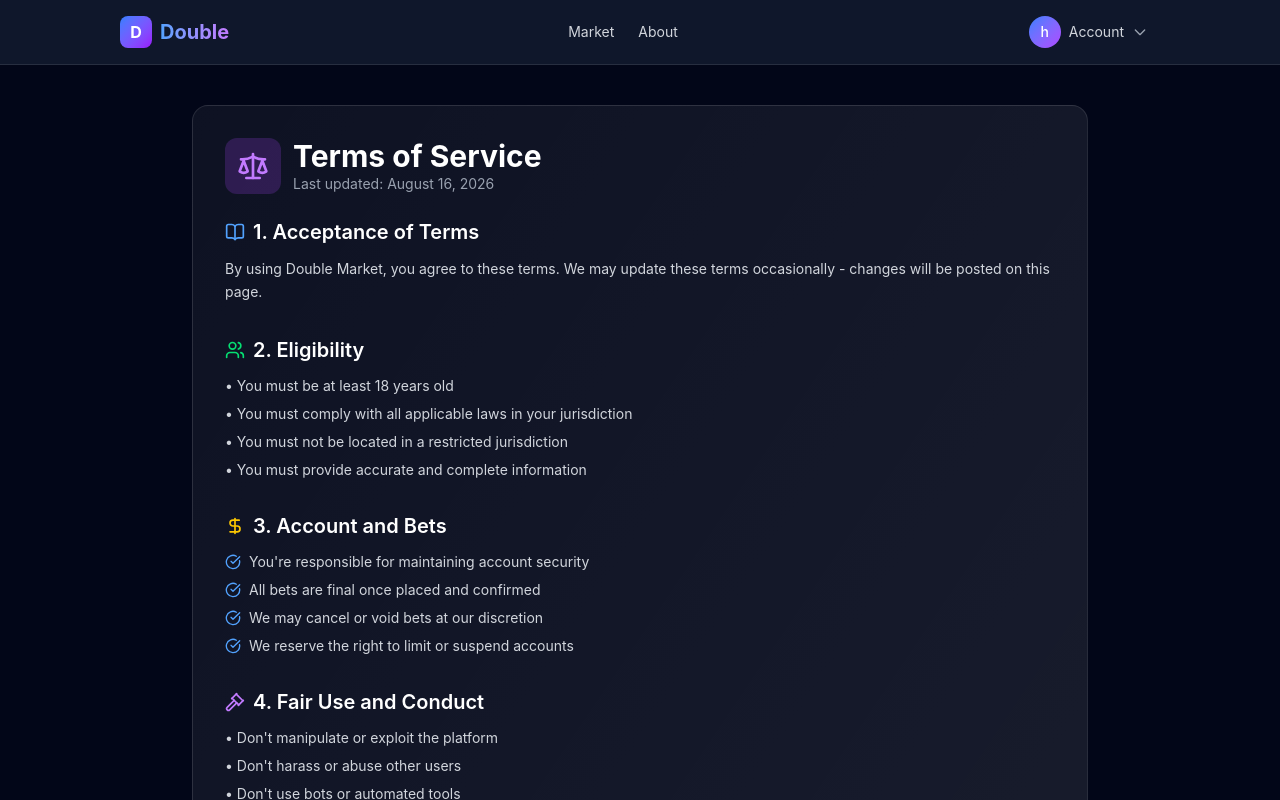
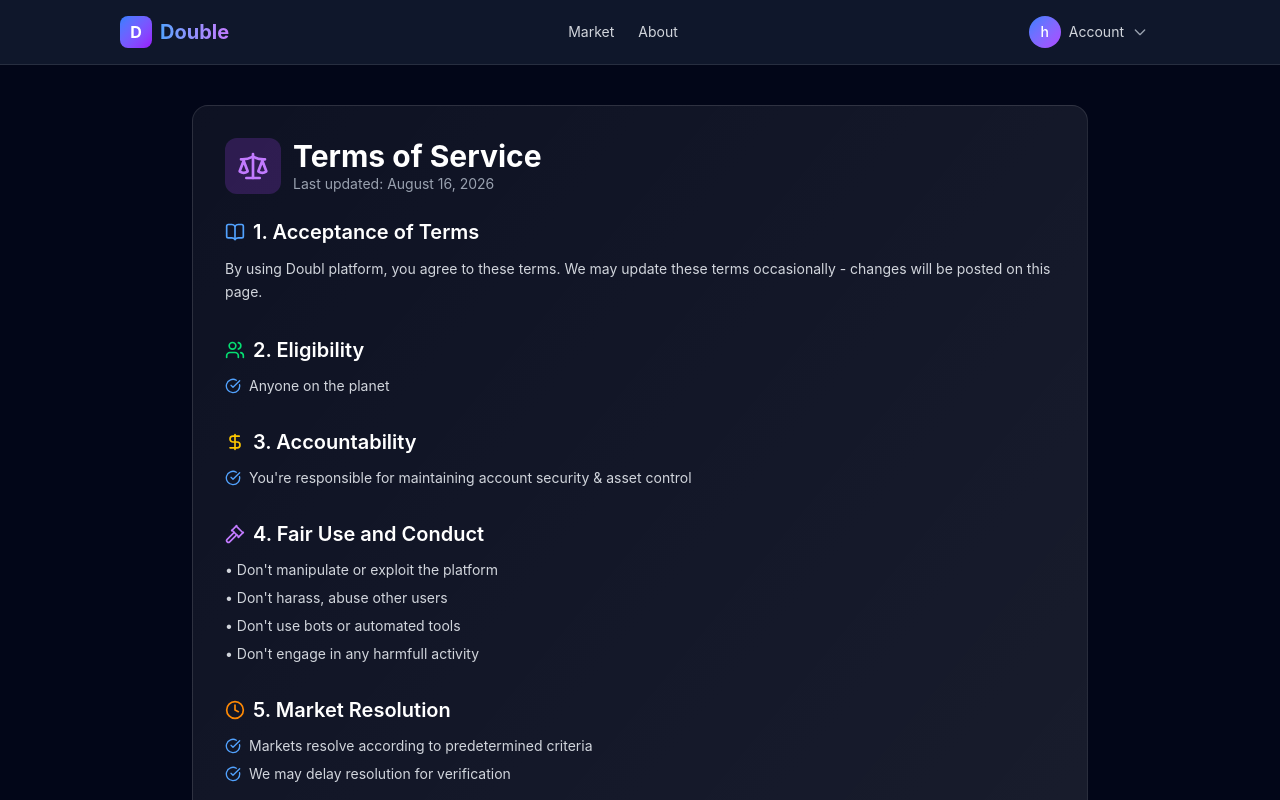
Before and after one commit to hibiki-shibata/double.frontend, a React (Vite) app: page /terms in a window 1280 px wide. Shown: the top 800 px of the page. Built offline with nearby package versions, Linux system fonts and the light colour scheme.

Commit message:
Edit: texts

```diff
--- a/src/features/service-info/Privacy.tsx
+++ b/src/features/service-info/Privacy.tsx
@@ -28,11 +28,19 @@
             <ul className="space-y-2 text-sm">
               <li className="flex items-start gap-2">
                 <CheckCircle className="w-4 h-4 text-green-400 mt-0.5 flex-shrink-0" />
-                <span>Email address and user names</span>
+                <span>Email address</span>
               </li>
               <li className="flex items-start gap-2">
                 <CheckCircle className="w-4 h-4 text-green-400 mt-0.5 flex-shrink-0" />
-                <span>Betting history and transaction data</span>
+                <span>UserName</span>
+              </li>
+              <li className="flex items-start gap-2">
+                <CheckCircle className="w-4 h-4 text-green-400 mt-0.5 flex-shrink-0" />
+                <span>Betting History</span>
+              </li>
+              <li className="flex items-start gap-2">
+                <CheckCircle className="w-4 h-4 text-green-400 mt-0.5 flex-shrink-0" />
+                <span>Transaction History</span>
               </li>
               <li className="flex items-start gap-2">
                 <CheckCircle className="w-4 h-4 text-green-400 mt-0.5 flex-shrink-0" />
@@ -53,15 +61,7 @@
               </li>
               <li className="flex items-start gap-2">
                 <CheckCircle className="w-4 h-4 text-blue-400 mt-0.5 flex-shrink-0" />
-                <span>Provide customer support and respond to inquiries</span>
-              </li>
-              <li className="flex items-start gap-2">
-                <CheckCircle className="w-4 h-4 text-blue-400 mt-0.5 flex-shrink-0" />
-                <span>Improve our platform and user experience</span>
-              </li>
-              <li className="flex items-start gap-2">
-                <CheckCircle className="w-4 h-4 text-blue-400 mt-0.5 flex-shrink-0" />
-                <span>Comply with legal and regulatory requirements</span>
+                <span>Comply with legal/regulatory requirements</span>
               </li>
             </ul>
           </section>
@@ -72,10 +72,10 @@
               Data Security
             </h2>
             <p className="text-sm leading-relaxed">
-              We implement standard security measures to protect your data,
-              including encryption, access controls, and so on.
-              We never sell your personal information to third parties.
-              Our service run on Open source, we are always welcoming your contribution for our security & service enhancement.
+              Applied industrial standard security measures to protect your data,
+              including encryption and access controls.
+              we never sell any personal information to third parties.
+              The platform is an open source, we needs your contributions for our security enhancement.
             </p>
           </section>
 
--- a/src/features/service-info/Terms.tsx
+++ b/src/features/service-info/Terms.tsx
@@ -26,7 +26,7 @@
                             1. Acceptance of Terms
                         </h2>
                         <p className="text-sm leading-relaxed">
-                            By using Double Market, you agree to these terms. We may update these terms occasionally - changes will
+                            By using Doubl platform, you agree to these terms. We may update these terms occasionally - changes will
                             be posted on this page.
                         </p>
                     </section>
@@ -36,35 +36,23 @@
                             <Users className="w-5 h-5 text-green-400" />
                             2. Eligibility
                         </h2>
-                        <ul className="space-y-2 text-sm">
-                            <li>• You must be at least 18 years old</li>
-                            <li>• You must comply with all applicable laws in your jurisdiction</li>
-                            <li>• You must not be located in a restricted jurisdiction</li>
-                            <li>• You must provide accurate and complete information</li>
+                        <ul className="flex space-y-2 text-sm">
+                            <li className="flex items-start gap-2">
+                                <CheckCircle className="w-4 h-4 text-blue-400 mt-0.5 flex-shrink-0" />
+                                <span>Anyone on the planet</span>
+                            </li>
                         </ul>
                     </section>
 
                     <section>
                         <h2 className="text-xl font-semibold text-white mb-3 flex items-center gap-2">
                             <DollarSign className="w-5 h-5 text-yellow-400" />
-                            3. Account and Bets
+                            3. Accountability
                         </h2>
                         <ul className="space-y-2 text-sm">
                             <li className="flex items-start gap-2">
                                 <CheckCircle className="w-4 h-4 text-blue-400 mt-0.5 flex-shrink-0" />
-                                <span>You're responsible for maintaining account security</span>
-                            </li>
-                            <li className="flex items-start gap-2">
-                                <CheckCircle className="w-4 h-4 text-blue-400 mt-0.5 flex-shrink-0" />
-                                <span>All bets are final once placed and confirmed</span>
-                            </li>
-                            <li className="flex items-start gap-2">
-                                <CheckCircle className="w-4 h-4 text-blue-400 mt-0.5 flex-shrink-0" />
-                                <span>We may cancel or void bets at our discretion</span>
-                            </li>
-                            <li className="flex items-start gap-2">
-                                <CheckCircle className="w-4 h-4 text-blue-400 mt-0.5 flex-shrink-0" />
-                                <span>We reserve the right to limit or suspend accounts</span>
+                                <span>You're responsible for maintaining account security & asset control</span>
                             </li>
                         </ul>
                     </section>
@@ -76,9 +64,9 @@
                         </h2>
                         <ul className="space-y-2 text-sm">
                             <li>• Don't manipulate or exploit the platform</li>
-                            <li>• Don't harass or abuse other users</li>
+                            <li>• Don't harass, abuse other users</li>
                             <li>• Don't use bots or automated tools</li>
-                            <li>• Don't engage in illegal or fraudulent activity</li>
+                            <li>• Don't engage in any harmfull activity</li>
                         </ul>
                     </section>
 
@@ -88,9 +76,14 @@
                             5. Market Resolution
                         </h2>
                         <ul className="space-y-2 text-sm">
-                            <li>• Markets resolve according to predetermined criteria</li>
-                            <li>• We may delay resolution for verification</li>
-                            <li>• All decisions regarding market outcomes are final</li>
+                            <li className="flex items-start gap-2">
+                                <CheckCircle className="w-4 h-4 text-blue-400 mt-0.5 flex-shrink-0" />
+                                <span>Markets resolve according to predetermined criteria</span>
+                            </li>
+                            <li className="flex items-start gap-2">
+                                <CheckCircle className="w-4 h-4 text-blue-400 mt-0.5 flex-shrink-0" />
+                                <span>We may delay resolution for verification</span>
+                            </li>
                         </ul>
                     </section>
 
@@ -102,9 +95,7 @@
                         <div className="space-y-2 text-sm bg-red-500/5 border border-red-500/20 rounded-lg p-4">
                             <p className="font-medium text-red-400">Important Limitations:</p>
                             <ul className="list-disc pl-4 space-y-1">
-                                <li>Platform provided "as is" without warranties</li>
                                 <li>We're not liable for losses from using the platform</li>
-                                <li>We don't guarantee the accuracy of market data</li>
                                 <li>We may suspend service for maintenance or emergencies</li>
                             </ul>
                         </div>
```
